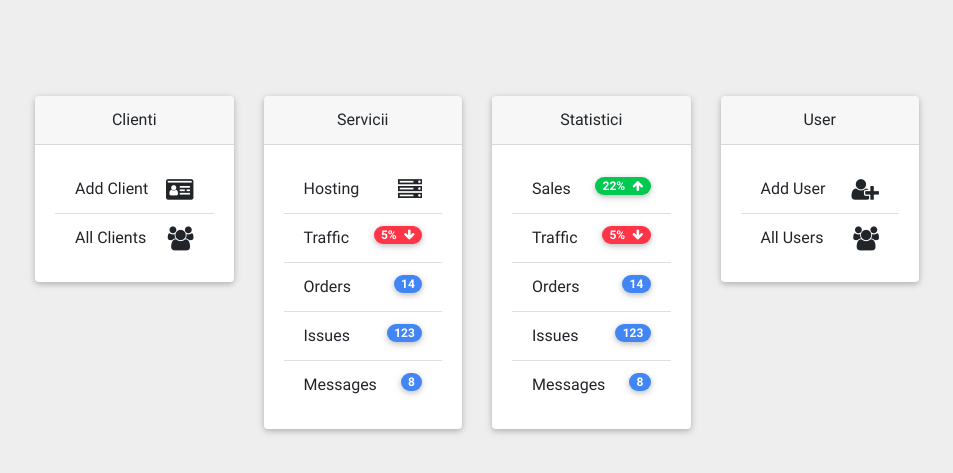
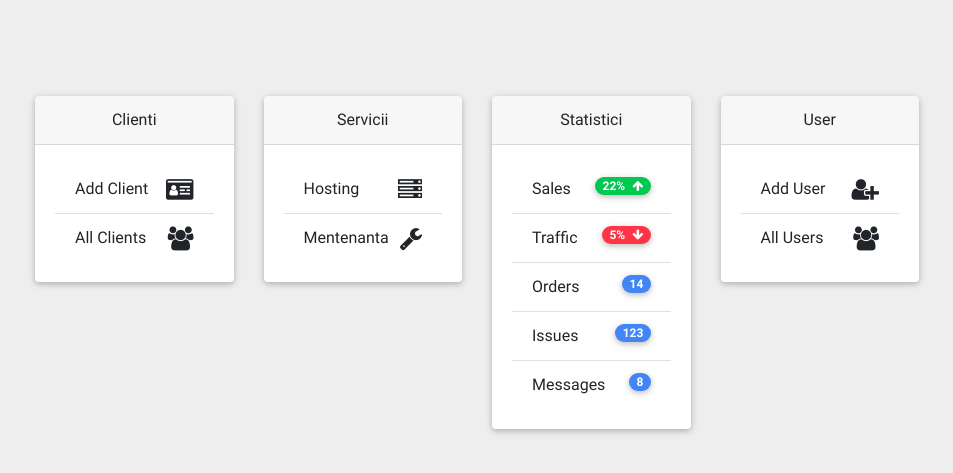
Before and after one commit to condurachealexandrugeorge/BrilliantDEVs, a Laravel app: page /home in a window 1280 px wide. Shown: the top 473 px of the page, without its empty margins (298-1251 px from the left). Run offline with Laravel 8, Linux system fonts and the light colour scheme; some libraries are stand-ins or nearby versions.

Commit message:
Servicii -> hosting

```diff
--- a/resources/views/home.blade.php
+++ b/resources/views/home.blade.php
@@ -40,20 +40,10 @@
                                 <a class="list-group-item list-group-item-action waves-effect">Hosting
                                     <i class="fa fa-server pull-right" aria-hidden="true" style="font-size: 24px;"></i>
                                 </a>
-                                <a class="list-group-item list-group-item-action waves-effect">Traffic
-                                    <span class="badge badge-danger badge-pill pull-right">5%
-                                        <i class="fa fa-arrow-down ml-1"></i>
-                                    </span>
+                                <a class="list-group-item list-group-item-action waves-effect">Mentenanta
+                                    <i class="fa fa-wrench pull-right" aria-hidden="true" style="font-size: 24px;"></i>
                                 </a>
-                                <a class="list-group-item list-group-item-action waves-effect">Orders
-                                    <span class="badge badge-primary badge-pill pull-right">14</span>
-                                </a>
-                                <a class="list-group-item list-group-item-action waves-effect">Issues
-                                    <span class="badge badge-primary badge-pill pull-right">123</span>
-                                </a>
-                                <a class="list-group-item list-group-item-action waves-effect">Messages
-                                    <span class="badge badge-primary badge-pill pull-right">8</span>
-                                </a>
+
                             </div>
                         </div>
                     </div>
@@ -62,7 +52,7 @@
                     <div class="card mb-3">
                         <!-- Card header -->
                         <div class="card-header text-center">
-                           Statistici
+                            Statistici
                         </div>
                         <!--Card content-->
                         <div class="card-body">
```
